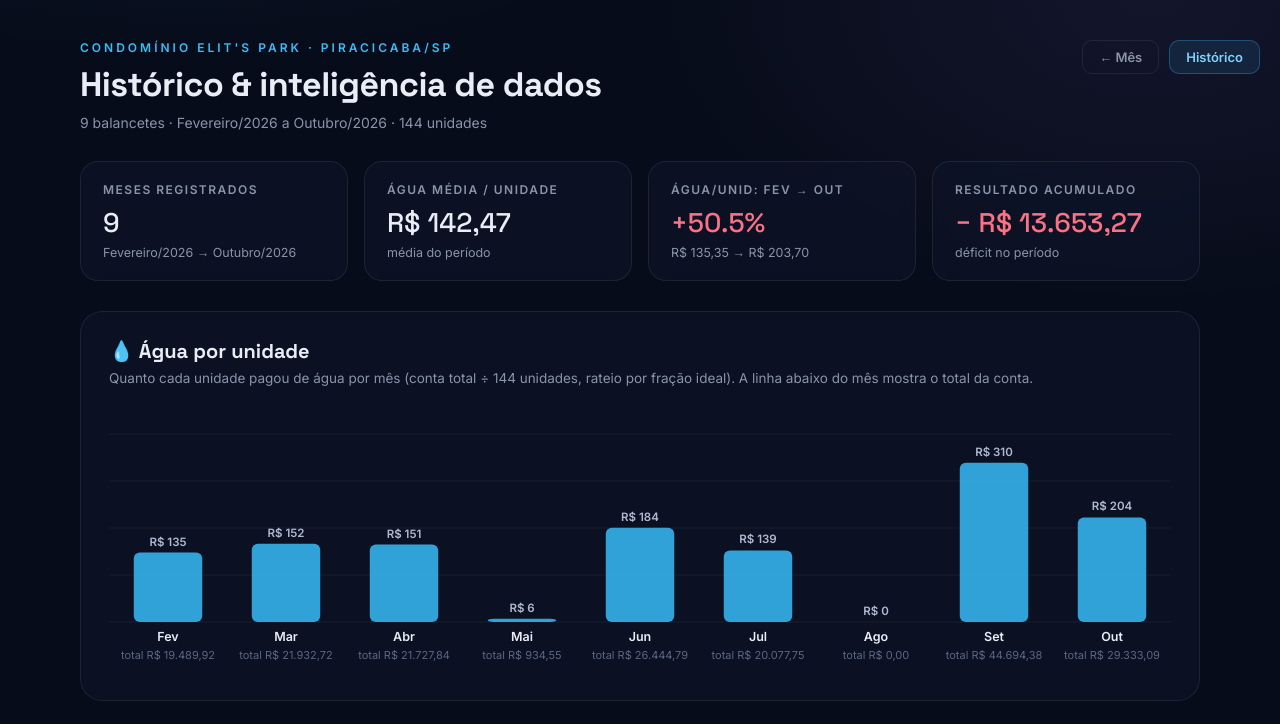
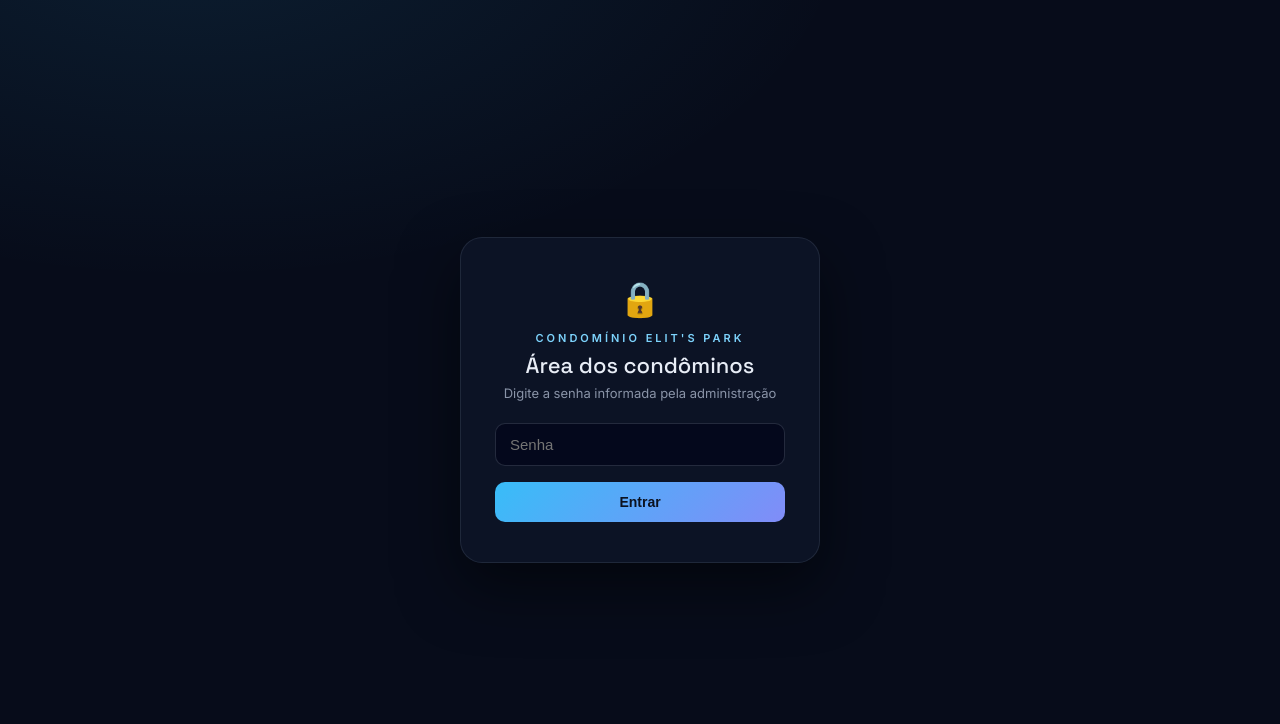
Before and after one commit to cmatosbc/balancete-condominio, a plain HTML site: page historico.html in a window 1280 px wide. Shown: the top 724 px of the page. Drawn offline with Linux system fonts and the light colour scheme.

Commit message:
Adiciona portão de senha visual e noindex
senha.js cobre a página até a senha correta (hash SHA-256, persistido
em localStorage). Proteção apenas visual — repo e dados.js seguem
publicamente acessíveis.

Generated with [Devin](https://devin.ai)

Co-Authored-By: Devin <158243242+devin-ai-integration[bot]@users.noreply.github.com>

```diff
--- a/historico.html
+++ b/historico.html
@@ -3,6 +3,8 @@
 <head>
 <meta charset="UTF-8">
 <meta name="viewport" content="width=device-width, initial-scale=1.0">
+<meta name="robots" content="noindex,nofollow">
+<script src="senha.js"></script>
 <title>Histórico & Inteligência · Condomínio Elit's Park</title>
 <link rel="preconnect" href="https://fonts.googleapis.com">
 <link rel="preconnect" href="https://fonts.gstatic.com" crossorigin>
@@ -75,6 +77,7 @@
 <nav class="topnav">
   <a href="index.html">← Mês</a>
   <span class="on">Histórico</span>
+  <a href="#" title="Sair" onclick="localStorage.removeItem('cond_acesso_v1');location.reload();return false">🔒</a>
 </nav>
 <div class="wrap">
 
--- /dev/null
+++ b/senha.js
@@ -0,0 +1,68 @@
+/* Portão de senha — proteção VISUAL apenas.
+   Não é segurança real: dados.js e o repositório continuam acessíveis
+   a quem inspecionar. Serve para afastar curiosos.
+
+   Senha atual: elitspark2026
+   Para trocar: rode `echo -n "NOVASENHA" | sha256sum` e substitua EXPECTED. */
+(function () {
+  var EXPECTED = '39de14ed30aaf702a2482093b94a426550a4b0896f0614531d690125022f455b';
+  var KEY = 'cond_acesso_v1';
+  if (localStorage.getItem(KEY) === EXPECTED) return;
+
+  document.documentElement.style.background = '#070c1a';
+  document.documentElement.style.visibility = 'hidden';
+
+  function sha256(s) {
+    return crypto.subtle.digest('SHA-256', new TextEncoder().encode(s)).then(function (b) {
+      return Array.from(new Uint8Array(b))
+        .map(function (x) { return x.toString(16).padStart(2, '0'); }).join('');
+    });
+  }
+
+  function showGate() {
+    document.documentElement.style.visibility = '';
+    var o = document.createElement('div');
+    o.innerHTML =
+      '<div style="position:fixed;inset:0;z-index:99999;' +
+      'background:radial-gradient(1100px 600px at 15% -10%, rgba(56,189,248,.10), transparent 60%),#070c1a;' +
+      'display:flex;align-items:center;justify-content:center;padding:20px;' +
+      'font-family:Inter,system-ui,sans-serif">' +
+      '<form style="background:rgba(15,23,42,.78);border:1px solid rgba(148,163,184,.14);' +
+      'border-radius:22px;padding:40px 34px;max-width:360px;width:100%;text-align:center;' +
+      'backdrop-filter:blur(10px);box-shadow:0 24px 60px rgba(0,0,0,.5)">' +
+      '<div style="font-size:34px">🔒</div>' +
+      '<div style="color:#7dd3fc;font-size:11px;letter-spacing:3px;text-transform:uppercase;' +
+      'font-weight:600;margin:12px 0 6px">Condomínio Elit\'s Park</div>' +
+      '<div style="color:#e8edf6;font-family:\'Space Grotesk\',sans-serif;font-size:22px;' +
+      'margin-bottom:6px">Área dos condôminos</div>' +
+      '<div style="color:#8a94a8;font-size:13px;margin-bottom:22px">' +
+      'Digite a senha informada pela administração</div>' +
+      '<input id="gateInp" type="password" placeholder="Senha" autocomplete="current-password" ' +
+      'style="width:100%;padding:12px 14px;border-radius:10px;' +
+      'border:1px solid rgba(148,163,184,.22);background:rgba(2,6,23,.65);color:#e8edf6;' +
+      'font-size:15px;outline:none;box-sizing:border-box">' +
+      '<div id="gateErr" style="display:none;color:#fb7185;font-size:12.5px;margin-top:8px">' +
+      'Senha incorreta — tente novamente</div>' +
+      '<button type="submit" style="margin-top:16px;width:100%;padding:12px;border-radius:10px;' +
+      'border:none;background:linear-gradient(135deg,#38bdf8,#818cf8);color:#0b1220;' +
+      'font-weight:700;font-size:14px;cursor:pointer">Entrar</button>' +
+      '</form></div>';
+    document.body.appendChild(o.firstChild);
+    var inp = document.getElementById('gateInp');
+    var err = document.getElementById('gateErr');
+    inp.focus();
+    inp.closest('form').addEventListener('submit', function (e) {
+      e.preventDefault();
+      sha256(inp.value).then(function (h) {
+        if (h === EXPECTED) { localStorage.setItem(KEY, h); location.reload(); }
+        else { err.style.display = 'block'; inp.value = ''; inp.focus(); }
+      });
+    });
+  }
+
+  if (document.readyState === 'loading') {
+    document.addEventListener('DOMContentLoaded', showGate);
+  } else {
+    showGate();
+  }
+})();
```
Also changed, not shown: AGENTS.md (+3 -0 lines), index.html (+3 -0 lines), README.md.
